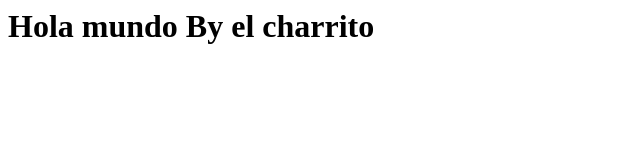
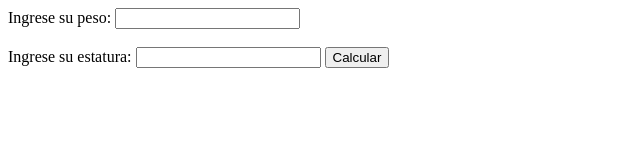
Before and after one commit to willykaos/repositorioAndroid, a plain HTML site: page index.html in a window 1280 px wide. Shown: the whole page, without its empty margins (0-640 px from the left). Drawn offline with Linux system fonts and the light colour scheme.

Commit message:
version 2

```diff
--- /dev/null
+++ b/funciones.js
@@ -0,0 +1,20 @@
+function calcular(){
+	var peso = document.getElementById('peso');
+	var estatura = document.getElementById('estatura');
+	operacion = peso.value / (estatura.value * estatura.value);
+
+	if(operacion < 18.5){
+
+		alert("Estas flaco");
+
+	}else if(operacion < 24.9){
+
+		alert("Estas Bien");
+
+	}else if(operacion < 29.9){
+		alert("Estas Gordo");
+	}
+	else{
+		alert("Estas Bien Gordo Llave");
+	}
+}
--- a/index.html
+++ b/index.html
@@ -1,13 +1,17 @@
-<!DOCTYPE>
-<html xmlns="http://www.w3.org/1999/xhtml" xml:lang="en" lang="en">
+<!DOCTYPE html PUBLIC "-//W3C//DTD HTML 4.01 Transitional//EN" "http://www.w3.org/TR/html4/loose.dtd">
+<html>
 <head>
-<title>Phonegap ejemplo</title>
-<meta http-equiv="Content-Type" content="text/html; charset="utf-8" />
+	<meta http-equiv="Content-Type" content="text/html; charset=ISO-8859-1">
+	<title>Masa Corporal</title>
+	<script type="text/javascript" src="funciones.js"></script>
 </head>
-
 <body>
-
-<h1>Hola mundo By el charrito</h1>
-
+	<label>Ingrese su peso:</label>
+	<input type="text" id="peso"/>
+	<br/>
+	<br/>
+	<label>Ingrese su estatura:</label>
+	<input type="text" id="estatura"/>
+	<button onclick="calcular()" >Calcular</button>
 </body>
 </html>
```
Also changed, not shown: EL iWilly.jpg (added).
